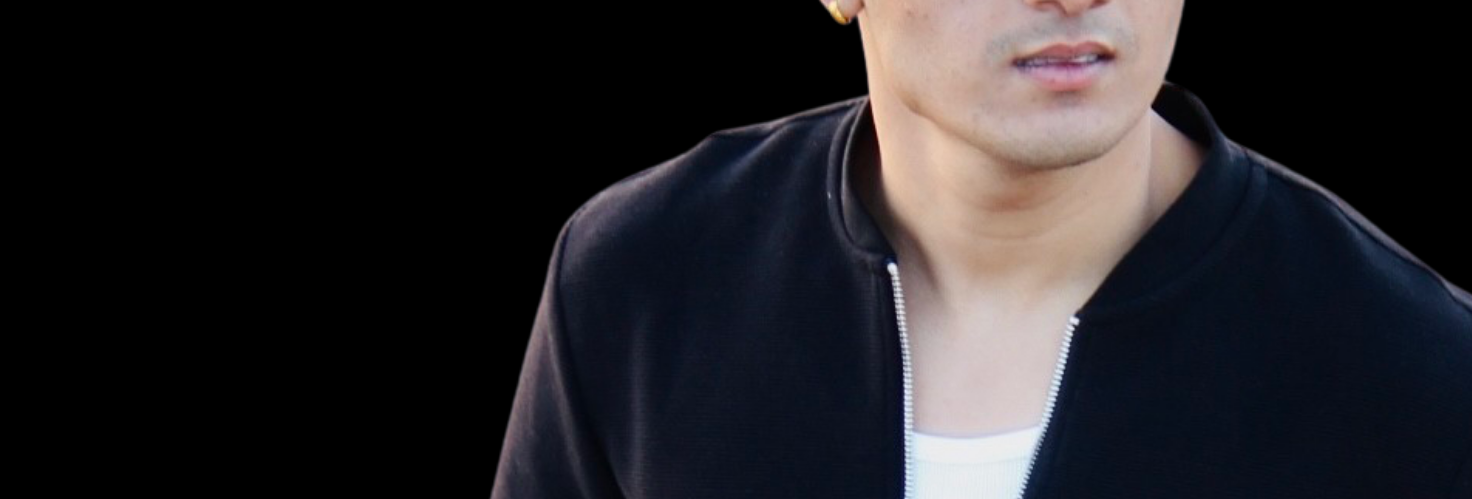
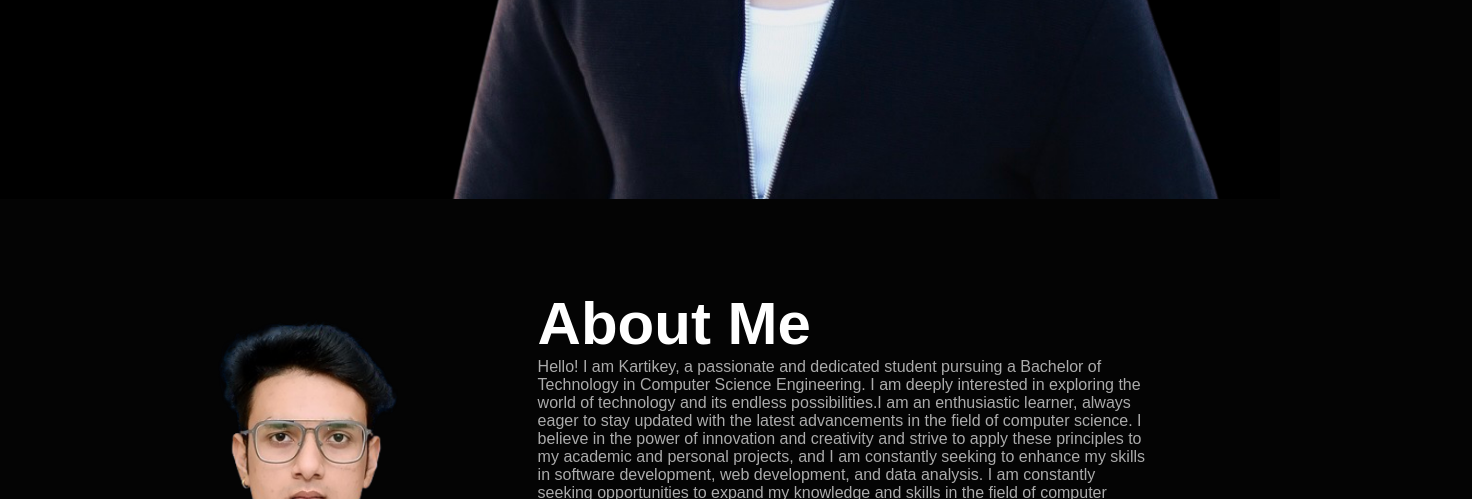
Before and after one commit to Kartikeypant01/Portfolio, a plain HTML site: page index.html in a window 1280 px wide. Shown: the part 601-1100 px from the top of the page, 1472 px wide, since content can reach past the window. Drawn offline with Linux system fonts and the light colour scheme.

Commit message:
Update style.css

```diff
--- a/style.css
+++ b/style.css
@@ -13,8 +13,8 @@ body{
 
 }
 #header{
-    width:115%;
-    height:175vh;
+    width:100%;
+    height:100vh;
     background-image: url(images/Background\ .png);
     background-size:cover ;
     background-position:center;
```
